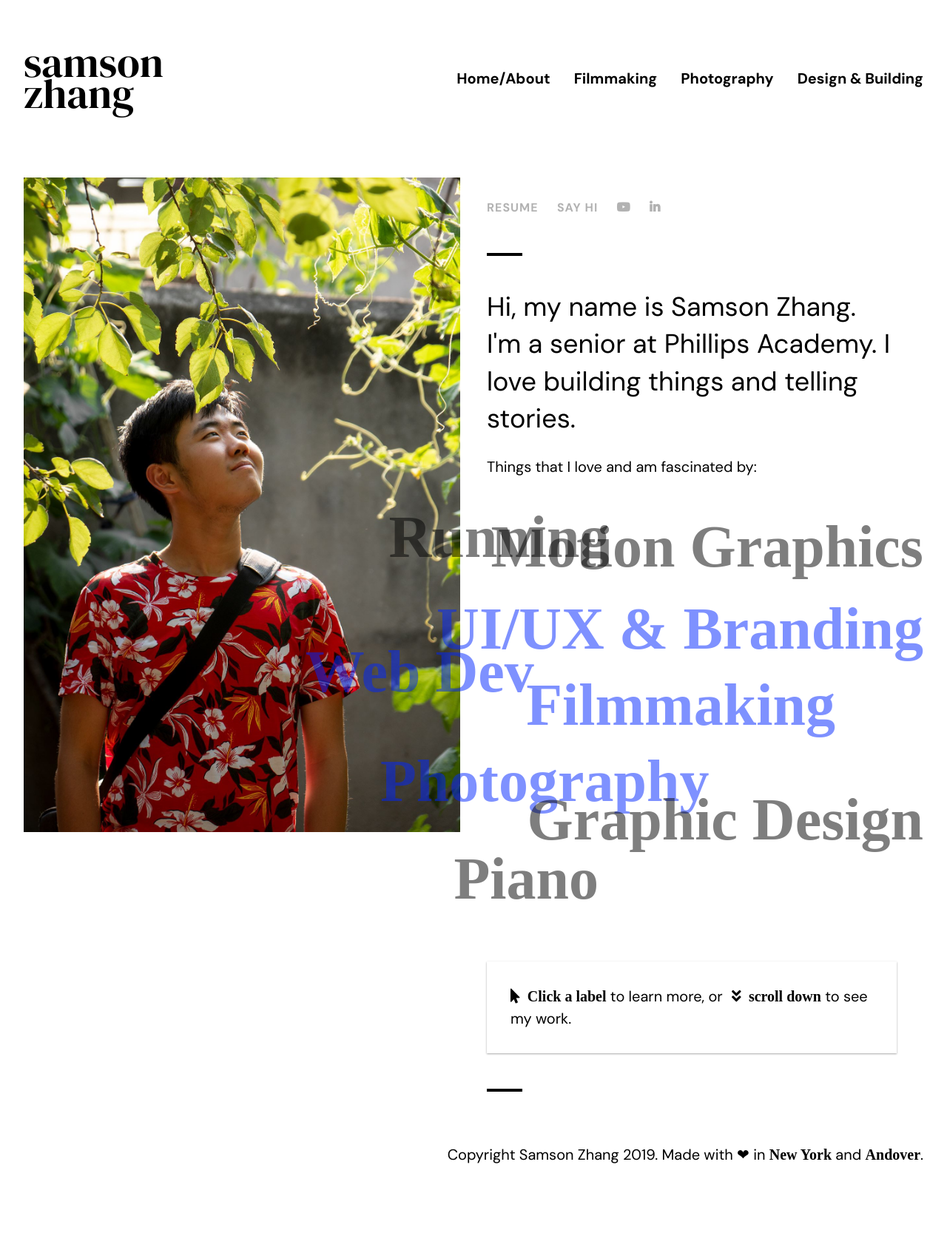
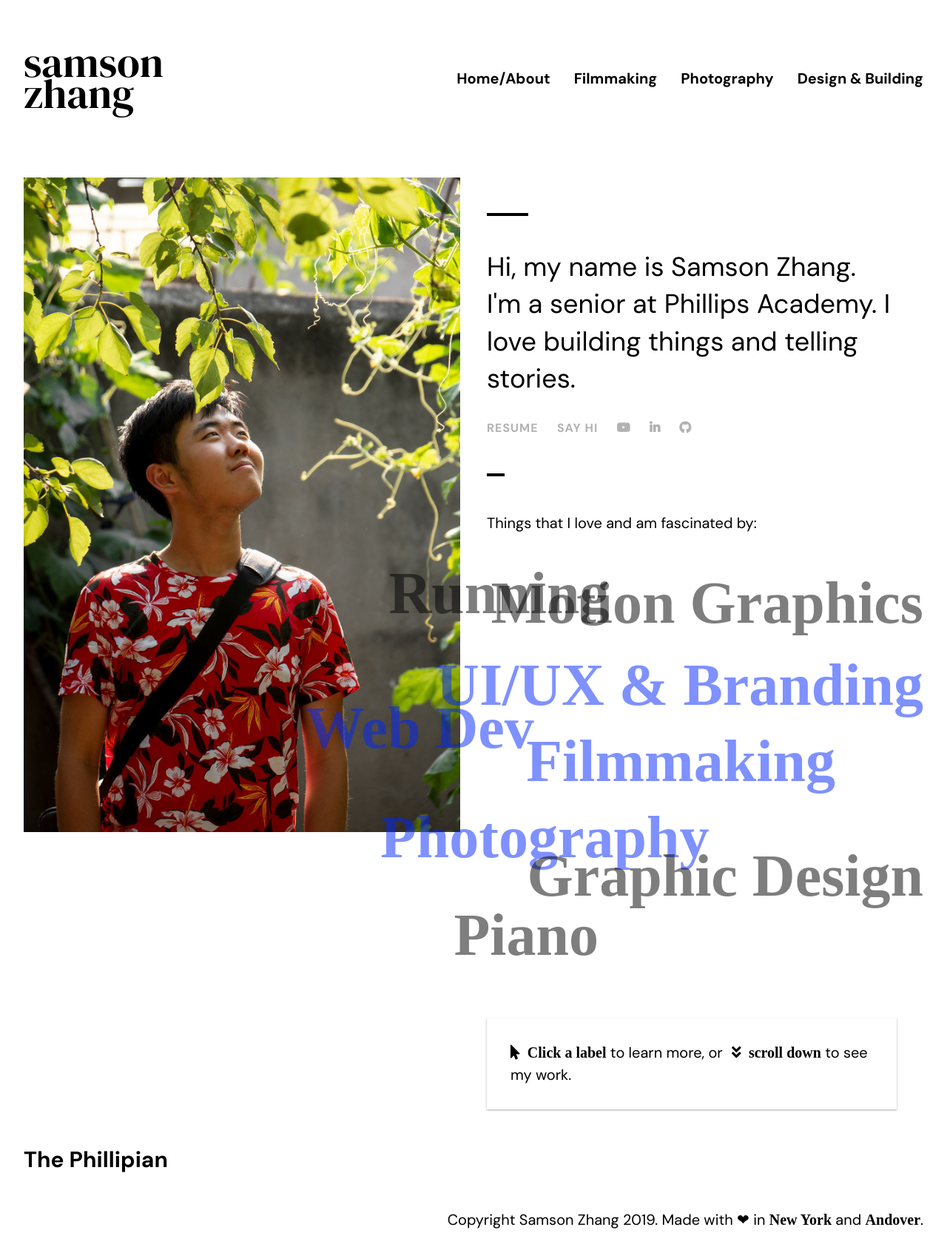
Before and after one commit to wwsalmon/portfolio, a Jekyll site: the page built from index.md, in a window 1280 px wide. Shown: the whole page at 74% size. Built offline with Jekyll 4.4.1, drawn with Linux system fonts in a browser that asks for light colours; some web fonts are replaced; before the commit the page ends 1598 px from its top, so only the background shows below that.

Commit message:
Small tweaks to homepage, add GitHub to links

```diff
--- a/_layouts/home.html
+++ b/_layouts/home.html
@@ -7,14 +7,18 @@ layout: default
         <img src='{{ site.baseurl }}/img/about.jpg'>
     </div>
     <div>
+        <div class='divider'></div>
+
+        <p class='home-hero'>Hi, my name is Samson Zhang. I'm a senior at Phillips Academy. I love building things and telling stories.</p>
         <p class='home-links'>
             <a target="_blank" href='{{ site.baseurl }}/assets/szhang-resume.pdf'>Resume</a>
             <a target="_blank"href='mailto:samsonzhang@wwsalmon.com'>Say Hi</i></a>
             <a target="_blank"href='https://www.youtube.com/channel/UCNyoJQcV6NCHiRCeqcCxJag'><i class="fab fa-youtube"></i></a>
             <a target="_blank"href='https://www.linkedin.com/in/samsonzhangthesalmon/'><i class="fab fa-linkedin-in"></i></a>
+            <a target="_blank"href='https://github.com/wwsalmon'><i class="fab fa-github"></i></a>
         </p>
-        <div class='divider'></div>
-        <p class='home-hero'>Hi, my name is Samson Zhang. I'm a senior at Phillips Academy. I love building things and telling stories.</p>
+        <div class='divider small'></div>
+
         <p>Things that I love and am fascinated by:</p>
 
         <svg></svg>
@@ -22,8 +26,9 @@ layout: default
         <p class='thing-text'><i class="fas fa-mouse-pointer"></i> <b>Click a label</b> to learn more, or <i class="fas fa-angle-double-down"></i> <b>scroll down</b> to see my work.</p>
 
         <script src='{{ site.baseurl }}/js/homecloud.js'></script>
-        <div class='divider'></div>
 
     </div>
-    <div class=''></div>
+    <div class='work-experience'>
+        <h2>The Phillipian</h2>
+    </div>
 </div>
--- a/css/style.scss
+++ b/css/style.scss
@@ -109,10 +109,14 @@ p{
 .about-container{
 
     .divider{
-        width: 48px;
+        width: 56px;
         height: 4px;
         background-color: #000;
         margin: 48px 0;
+
+        &.small{
+            width: 24px;
+        }
     }
 
     p{
--- a/js/homecloud.js
+++ b/js/homecloud.js
@@ -103,7 +103,9 @@ function ticked(){
                 thingText = "I haven't written descript yet lol";
             }
 
-            $(".thing-text").text(thingText);
+            thingText = "<b>" + thingID + "</b><br/>" + thingText;
+
+            $(".thing-text").html(thingText);
 
             windowHeight = $(window).height();
 
```
